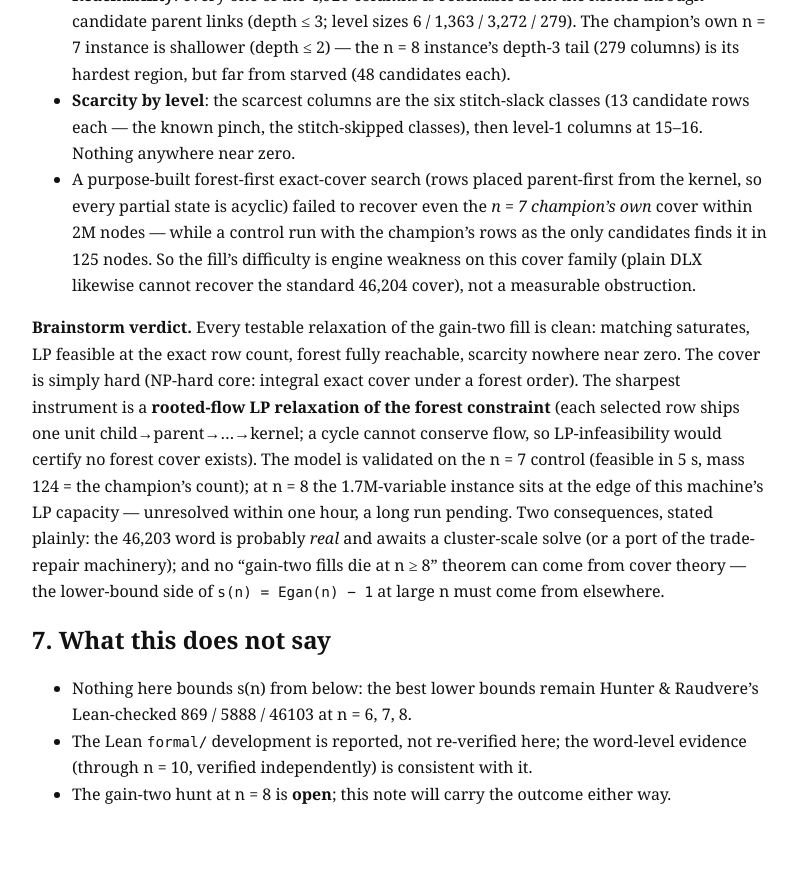
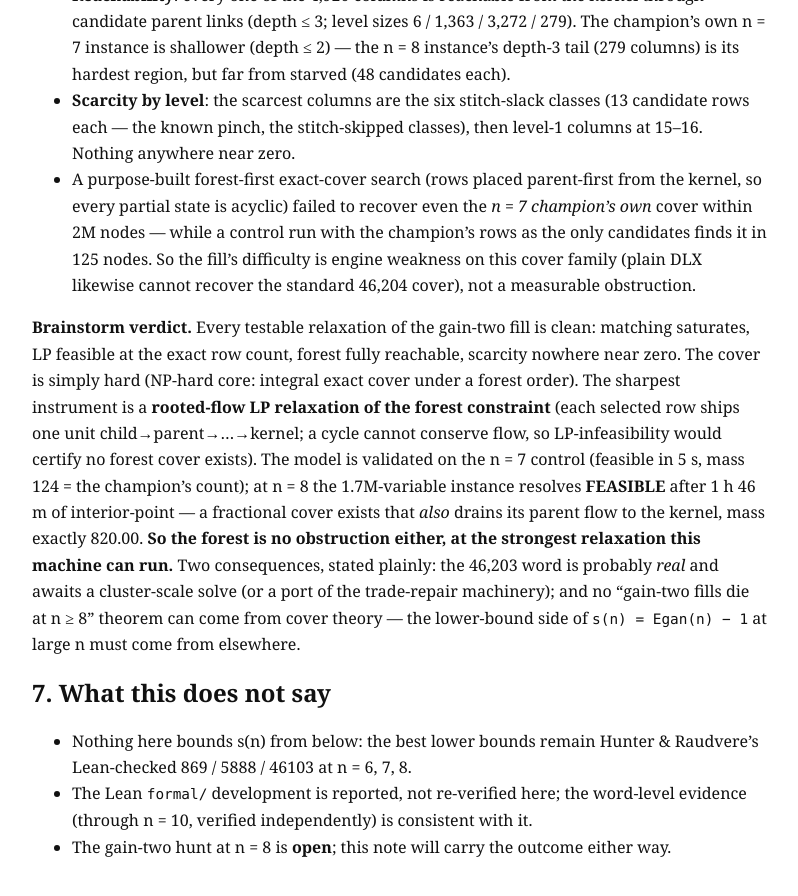
Before and after one commit to levkropp/superperm, a Jekyll site: the page built from docs/notes/gain_one_kernel.md, in a window 1280 px wide and 900 px high, scrolled down 4311 px. Shown: the top 896 px of the window, without its empty margins (240-1038 px from the left). Built offline with Jekyll 4.4.1, drawn with Linux system fonts in a browser that asks for light colours; before the commit the page ends 5158 px from its top, so only the background shows below that.

Commit message:
The forest-flow LP resolves: FEASIBLE at n=8, mass exactly 820
The last untested relaxation of the gain-two fill: a fractional exact
cover exists that also satisfies the rooted-forest constraint (1h46m of
HiGHS interior-point; n=7 control feasible in 5s at mass 124).  Every
testable relaxation of the K=18 instance is now clean -- matching, cover
LP, reachability, scarcity, forest flow -- so the fill's difficulty is
purely integral.  The 46203 word probably exists; it wants a cluster or
the trade-machinery port.  And the 'gain-two fills die at n>=8' theorem
route is closed: no obstruction exists in cover/forest theory.

```diff
--- a/docs/notes/gain_one_kernel.md
+++ b/docs/notes/gain_one_kernel.md
@@ -230,9 +230,11 @@ instrument is a **rooted-flow LP relaxation of the forest constraint**
 (each selected row ships one unit child→parent→…→kernel; a cycle cannot
 conserve flow, so LP-infeasibility would certify no forest cover exists).
 The model is validated on the n = 7 control (feasible in 5 s, mass 124 =
-the champion's count); at n = 8 the 1.7M-variable instance sits at the
-edge of this machine's LP capacity — unresolved within one hour, a long
-run pending. Two consequences, stated plainly: the 46,203 word is
+the champion's count); at n = 8 the 1.7M-variable instance resolves
+**FEASIBLE** after 1 h 46 m of interior-point — a fractional cover exists
+that *also* drains its parent flow to the kernel, mass exactly 820.00.
+**So the forest is no obstruction either, at the strongest relaxation this
+machine can run.** Two consequences, stated plainly: the 46,203 word is
 probably *real* and awaits a cluster-scale solve (or a port of the
 trade-repair machinery); and no "gain-two fills die at n ≥ 8" theorem can
 come from cover theory — the lower-bound side of `s(n) = Egan(n) − 1` at
```
